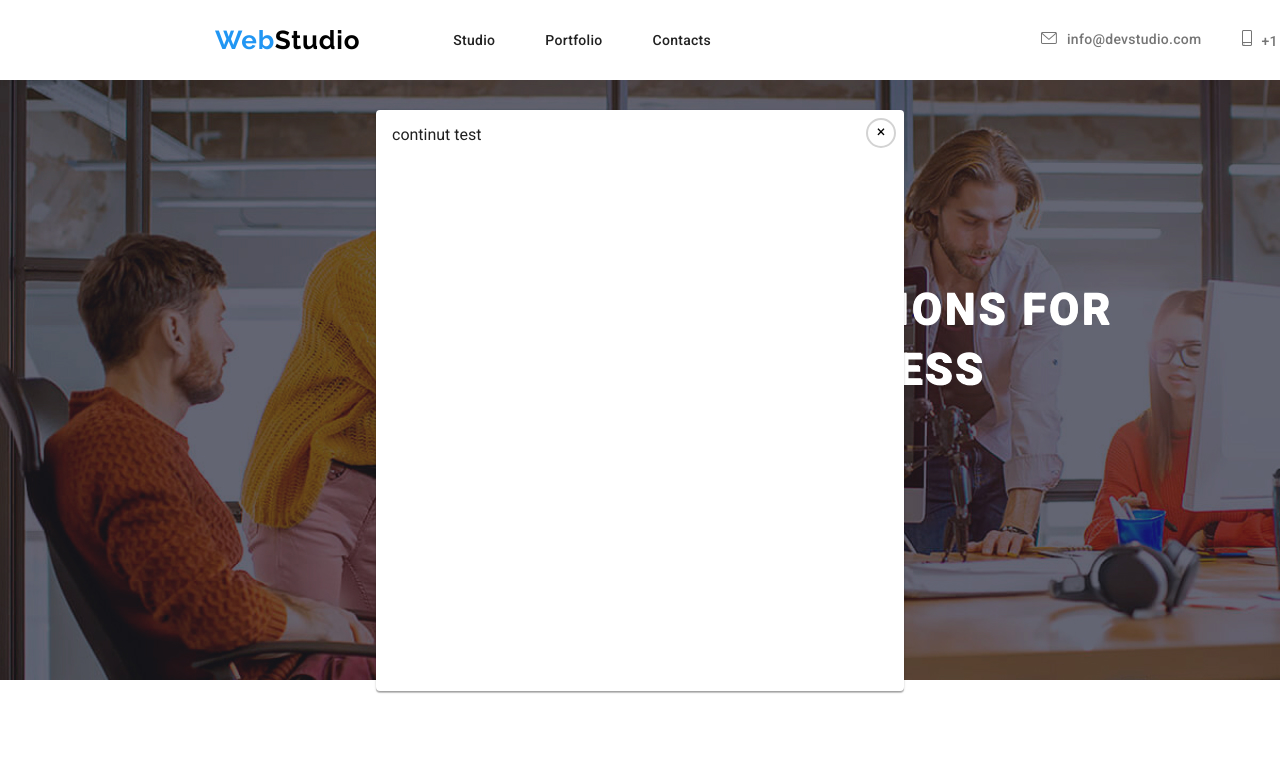
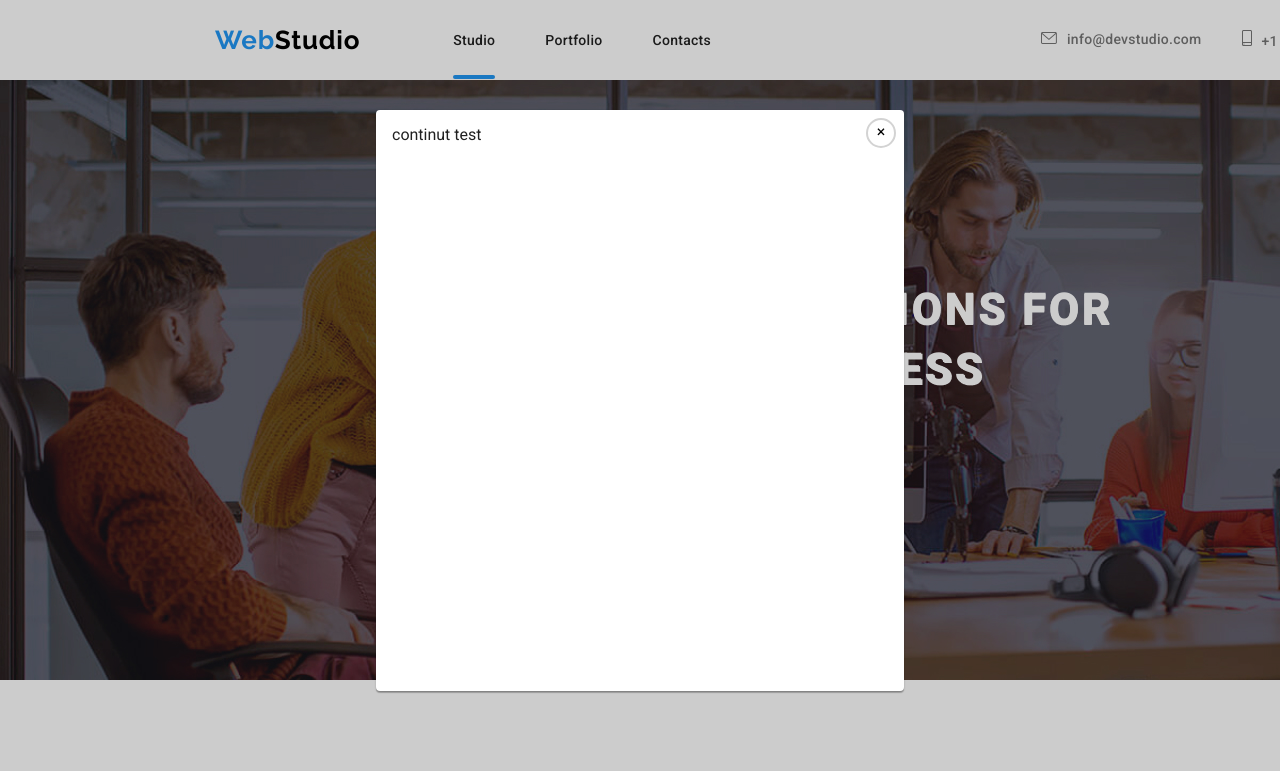
Before and after one commit to adad22ro/goit-markup-hw-05, a plain HTML site: page index.html in a window 1280 px wide. Both pictures are taken after a click on the button "Request our service". Shown: the top 771 px of the page. Drawn offline with Linux system fonts and the light colour scheme.

Commit message:
Remediat

```diff
--- a/css/style.css
+++ b/css/style.css
@@ -173,17 +173,26 @@ ul {
   color: #2196f3;
 }
 
-.nav-links:hover,
-.nav-links:focus {
-  border-bottom: 2px solid #2196f3;
+.navigation .index-page::after {
+  content: "";
+  position: absolute;
+  width: 42px;
+  height: 4px;
   border-radius: 2px;
-  padding-bottom: 28px;
+  background: #2196f3;
+  top: 43px;
+  display: flex;
 }
 
-.navigation li a.active::after {
+.navigation .portfolio-page::after {
   content: "";
-  border-bottom: 2px solid #2196f3;
+  position: absolute;
+  width: 58px;
+  height: 4px;
   border-radius: 2px;
+  background: #2196f3;
+  top: 43px;
+  display: flex;
 }
 
 .nav-links {
@@ -194,7 +203,7 @@ ul {
   letter-spacing: 0.28px;
   color: #212121;
   position: relative;
-  transition: color, padding var(--transition);
+  transition: color var(--transition);
 }
 
 .navigation-bar {
@@ -210,6 +219,7 @@ ul {
   padding-left: 93px;
   gap: 50px;
   padding-right: 330px;
+  position: relative;
 }
 
 .nav-contacts {
@@ -224,7 +234,6 @@ ul {
 
 .nav-icon {
   margin-right: 10px;
-  /* color: #757575; */
 }
 
 .nav-contacts-pos {
@@ -583,6 +592,8 @@ a.footer-mail {
   display: flex;
   justify-content: center;
   align-items: center;
+  background: rgba(0, 0, 0, 0.2);
+  transition: 2s ease;
 }
 
 .modal-content {
@@ -599,6 +610,8 @@ a.footer-mail {
 
 .is-hidden {
   visibility: hidden;
+  opacity: 0;
+  transition: 2s ease;
 }
 
 .close-btn {
--- a/index.html
+++ b/index.html
@@ -19,13 +19,17 @@
         <a href="./index.html" class="logo"
           ><span class="logo-web">Web</span>Studio</a
         >
-        <nav>
+        <nav class="nav">
           <ul class="navigation">
-            <li><a href="./index.html" class="nav-links active">Studio</a></li>
             <li>
-              <a href="./portfolio.html" class="nav-links">Portfolio</a>
+              <a href="./index.html" class="nav-links index-page">Studio</a>
             </li>
-            <li><a href="" class="nav-links">Contacts</a></li>
+            <li>
+              <a href="./portfolio.html" class="nav-links portfolio"
+                >Portfolio</a
+              >
+            </li>
+            <li><a href="" class="nav-links contacts-page">Contacts</a></li>
           </ul>
         </nav>
         <div class="nav-contacts-pos">
```
Also changed, not shown: portfolio.html (+6 -2 lines).
